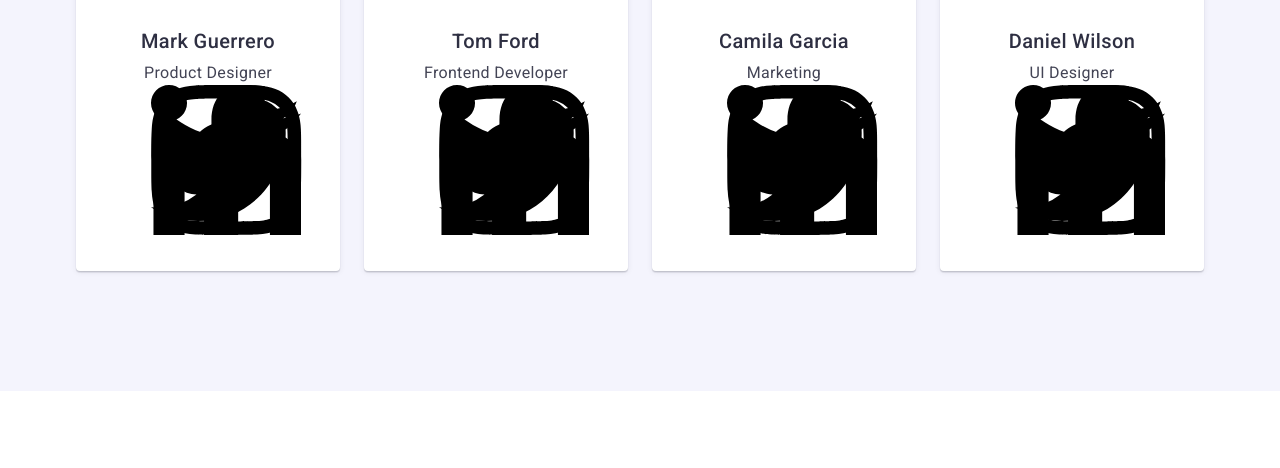
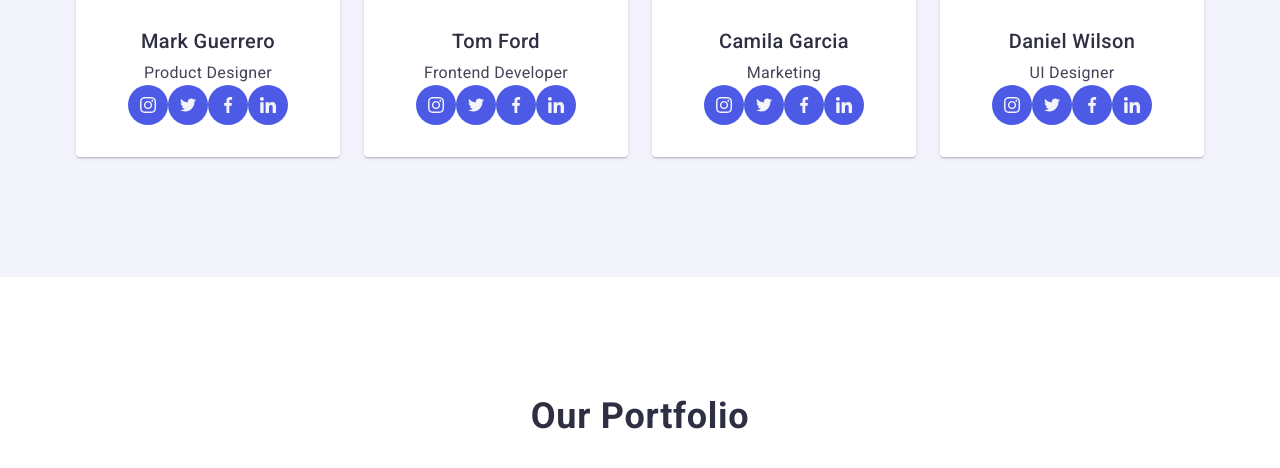
Before and after one commit to Vlada1515/goit-markup-hw-04, a plain HTML site: page index.html in a window 1280 px wide. Shown: the part 1656-2124 px from the top of the page. Drawn offline with nearby package versions, Linux system fonts and the light colour scheme.

Commit message:
3rd section done

```diff
--- a/css/styles.css
+++ b/css/styles.css
@@ -183,6 +183,7 @@ position: absolute;
     background: var(--NAVY-BLUE, #2E2F42);
     padding: 188px 0;
     max-width: 1440px;
+    margin: 0 auto;
     background-image: linear-gradient(
         to bottom,
         rgba(46, 47, 66, 0.7),
@@ -288,10 +289,8 @@ margin-bottom: 8px;
     background: var(--CLOUD, #F4F4FD);
 }
 
-/* .icon-section-two {
-    width: 64px;
-height: 64px;
-} */
+
+
 /* ===================SECTION 3 =========================*/
 
 .third-section{
@@ -321,6 +320,7 @@ background: var(--WHITE, #FFF);
 width: calc((100% - 72px) / 4);
 border-radius: 0px 0px 4px 4px;
 box-shadow: 0px 2px 1px 0px rgba(46, 47, 66, 0.08), 0px 1px 1px 0px rgba(46, 47, 66, 0.16), 0px 1px 6px 0px rgba(46, 47, 66, 0.08);
+display: block;
 }
 
 .third-section-item-text {
@@ -348,6 +348,38 @@ margin-bottom: 8px;
 }
 
 
+.socials {
+    display: flex;
+    justify-content: center;
+    align-items: center
+    gap: 24px;
+}
+.social-icon {
+    width: 40px;
+    height: 40px;
+    border-radius: 50%;
+}
+
+
+.social-link-section {
+    display: flex;
+width: 100%;
+height: 100%;
+background-color: #4d5ae5;
+border-radius: 50%;
+justify-content: center;
+align-items: center;
+transition: background-color 250ms cubic-bezier(0.4, 0, 0.2, 1);
+}
+
+.social-link-section:hover,
+.social-link-section:focus {
+    background-color: #404bbf;
+}
+
+.icon-section-three {
+    fill:#f4f4fd;
+}
 /* ===================SECTION 4 =================== */
 
 .fourth-section {
--- a/index.html
+++ b/index.html
@@ -57,59 +57,60 @@
         <h2 class="visually-hidden">Our benefits</h2>
         <ul class="second-section-list">
           <li class="second-section-item">
+
 <div class="container-icon">
-
             <svg class="icon-section-two"
-            width="40"
-            height="40"
+            width="64"
+            height="64"
             aria-label="antenna icon">
-
               <use href="./images/icons.svg#icon-antenna"></use>
             </svg>
-          </a>
 </div>
             <h3 class="section-text">Strategy</h3>
             <p class="text">Our goal is to identify the business problem to walk away with the perfect and creative solution.</p>
           </li>
           <li class="second-section-item">
+
             <div class="container-icon">
             <svg class="icon-section-two"
             width="64"
             height="64"
-            aria-label="antenna icon">
+            aria-label="clock icon">
               <use href="./images/icons.svg#icon-clock"></use>
             </svg>
-          </a>
             </div>
+
+
             <h3 class="section-text">Punctuality</h3>
             <p class="text">Bring the key message to the brand's audience for the best price within the shortest possible time.</p>
           </li>
           <li class="second-section-item">
+
             <div class="container-icon">
             <svg class="icon-section-two"
             width="64"
             height="64"
-            aria-label="antenna icon">
+            aria-label="diagram icon">
               <use href="./images/icons.svg#icon-diagram"></use>
             </svg>
-          </a>
             </div>
+
             <h3 class="section-text">Diligence</h3>
             <p class="text">
               Research and confirm brands that present the strongest digital growth opportunities and minimize risk.
             </p>
           </li>
           <li class="second-section-item">
+
             <div class="container-icon">
             <svg class="icon-section-two"
             width="64"
             height="64"
-            aria-label="antenna icon">
+            aria-label="astronaut icon">
               <use href="./images/icons.svg#icon-astronaut"></use>
             </svg>
+            </div>
 
-          </a>
-            </div>
             <h3 class="section-text">Technologies</h3>
             <p class="text">Design practice focused on digital experiences. We bring forth a deep passion for problem-solving.</p>
           </li>
@@ -128,14 +129,52 @@
          <div class="third-section-item-text">
           <h3 class="third-section-text">Mark Guerrero</h3>
           <p class="third-text">Product Designer</p>
-          <a href="#" class="third-section-link">
-            <svg class="icon-section-three">
+
+          <ul class="socials">
+            <li class="social-icon">
+              <a href="" class="social-link-section">
+            <svg class="icon-section-three"
+            width="16"
+            height="16"
+            aria-label="instagram-icon">
               <use href="./images/icons.svg#icon-instagram"></use>
+              </svg>
+              </a>
+            </li>
+
+ <li class="social-icon">
+              <a href="" class="social-link-section">
+            <svg class="icon-section-three"
+            width="16"
+            height="16"
+            aria-label="twitter-icon">
               <use href="./images/icons.svg#icon-twitter"></use>
+                 </svg>
+              </a>
+            </li>
+
+            <li class="social-icon">
+              <a href="" class="social-link-section">
+            <svg class="icon-section-three"
+            width="16"
+            height="16"
+            aria-label="facebook-icon">
               <use href="./images/icons.svg#icon-facebook"></use>
+               </svg>
+              </a>
+            </li>
+
+             <li class="social-icon">
+              <a href="" class="social-link-section">
+            <svg class="icon-section-three"
+            width="16"
+            height="16"
+            aria-label="linkedin-icon">
               <use href="./images/icons.svg#icon-linkedin"></use>
             </svg>
             </a>
+</li>
+            </ul>
         </div>
         </li>
 
@@ -144,46 +183,162 @@
           <div class="third-section-item-text">
           <h3 class="third-section-text">Tom Ford</h3>
           <p class="third-text">Frontend Developer</p>
-           <a href="#" class="third-section-link">
-            <svg class="icon-section-three">
+
+              <ul class="socials">
+            <li class="social-icon">
+              <a href="" class="social-link-section">
+            <svg class="icon-section-three"
+            width="16"
+            height="16"
+            aria-label="instagram-icon">
               <use href="./images/icons.svg#icon-instagram"></use>
+               </svg>
+              </a>
+            </li>
+
+            <li class="social-icon">
+              <a href="" class="social-link-section">
+            <svg class="icon-section-three"
+            width="16"
+            height="16"
+            aria-label="twitter-icon">
               <use href="./images/icons.svg#icon-twitter"></use>
+ </svg>
+              </a>
+            </li>
+
+ <li class="social-icon">
+              <a href="" class="social-link-section">
+            <svg class="icon-section-three"
+            width="16"
+            height="16"
+            aria-label="facebook-icon">
               <use href="./images/icons.svg#icon-facebook"></use>
+                 </svg>
+              </a>
+            </li>
+
+               <li class="social-icon">
+              <a href="" class="social-link-section">
+            <svg class="icon-section-three"
+            width="16"
+            height="16"
+            aria-label="linkedin-icon">
               <use href="./images/icons.svg#icon-linkedin"></use>
             </svg>
             </a>
+</li>
+            </ul>
         </div>
         </li>
+
 
         <li class="third-section-item">
           <img src="./images/camila.jpg" alt="Camila Garcia" width="264" height="260" />
           <div class="third-section-item-text">
             <h3 class="third-section-text">Camila Garcia</h3>
           <p class="third-text">Marketing</p>
-          <a href="#" class="third-section-link">
-            <svg class="icon-section-three">
+
+          <ul class="socials">
+            <li class="social-icon">
+              <a href="" class="social-link-section">
+            <svg class="icon-section-three"
+            width="16"
+            height="16"
+            aria-label="instagram-icon">
               <use href="./images/icons.svg#icon-instagram"></use>
+            </svg>
+              </a>
+            </li>
+
+<li class="social-icon">
+<a href="" class="social-link-section">
+              <svg class="icon-section-three"
+            width="16"
+            height="16"
+            aria-label="twitter-icon">
             <use href="./images/icons.svg#icon-twitter"></use>
+            </svg>
+              </a>
+            </li>
+
+<li class="social-icon">
+<a href="" class="social-link-section">
+              <svg class="icon-section-three"
+            width="16"
+            height="16"
+            aria-label="facebook-icon">
             <use href="./images/icons.svg#icon-facebook"></use>
+            </svg>
+              </a>
+            </li>
+
+ <li class="social-icon">
+<a href="" class="social-link-section">
+             <svg class="icon-section-three"
+            width="16"
+            height="16"
+            aria-label="linkedin-icon">
             <use href="./images/icons.svg#icon-linkedin"></use>
             </svg>
             </a>
+      </li>
+    </ul>
   </div>
         </li>
+
 
         <li class="third-section-item">
           <img src="./images/daniel.jpg" alt="Daniel Wilson" width="264" height="260" />
           <div class="third-section-item-text">
             <h3 class="third-section-text">Daniel Wilson</h3>
           <p class="third-text">UI Designer</p>
-          <a href="#" class="third-section-link">
-            <svg class="icon-section-three">
+
+          <ul class="socials">
+            <li class="social-icon">
+              <a href="" class="social-link-section">
+            <svg class="icon-section-three"
+            width="16"
+            height="16"
+            aria-label="instagram-icon">
               <use href="./images/icons.svg#icon-instagram"></use>
+            </svg>
+              </a>
+            </li>
+
+<li class="social-icon">
+<a href="" class="social-link-section">
+            <svg class="icon-section-three"
+            width="16"
+            height="16"
+            aria-label="twitter-icon">
             <use href="./images/icons.svg#icon-twitter"></use>
+            </svg>
+              </a>
+            </li>
+
+<li class="social-icon">
+<a href="" class="social-link-section">
+             <svg class="icon-section-three"
+            width="16"
+            height="16"
+            aria-label="facebook-icon">
             <use href="./images/icons.svg#icon-facebook"></use>
+            </svg>
+              </a>
+            </li>
+
+         <li class="social-icon">
+            <a href="" class="social-link-section">
+             <svg class="icon-section-three"
+            width="16"
+            height="16"
+            aria-label="linkedin-icon">
             <use href="./images/icons.svg#icon-linkedin"></use>
             </svg>
             </a>
+         </li>
+          </ul>
         </div>
       </li>
       </ul>
```
Lines whose indentation alone changed are shown as unchanged.
